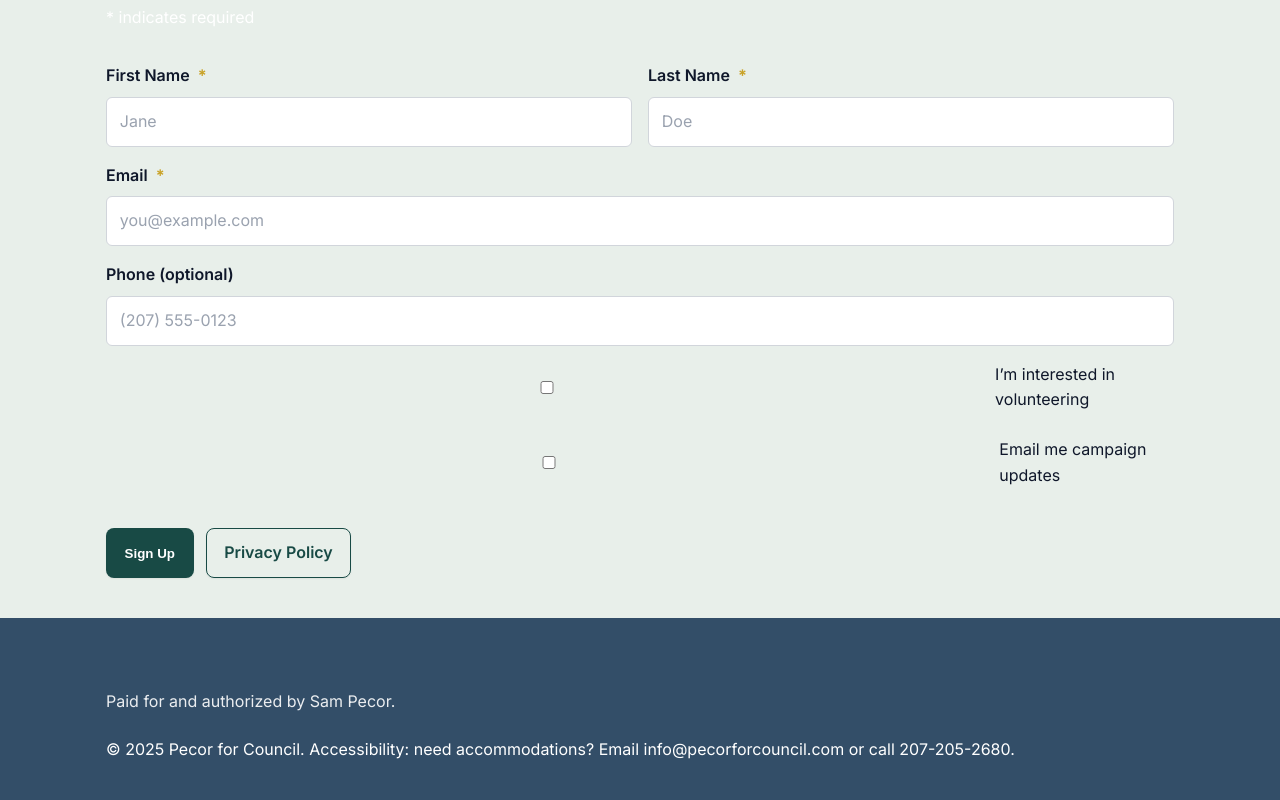
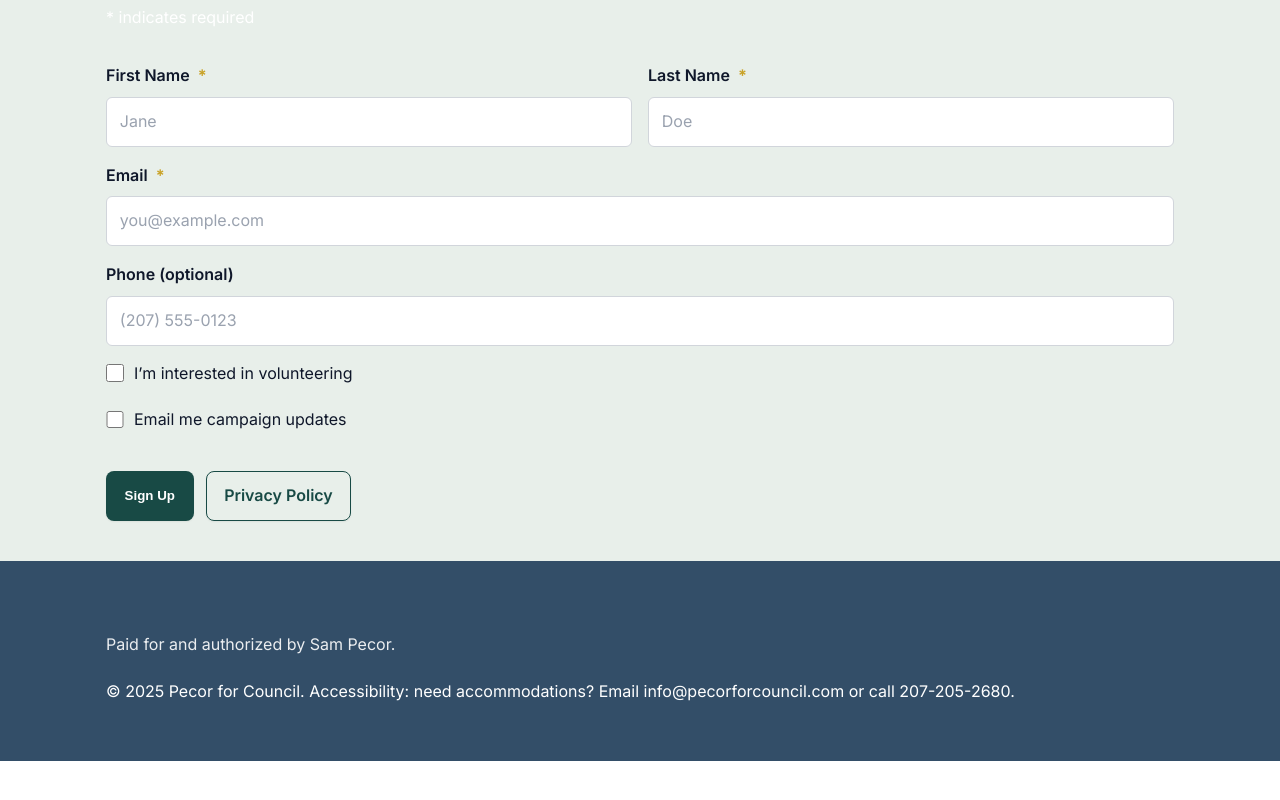
Before and after one commit to super8437/pecorforcouncil-site, a plain HTML site: page index.html in a window 1280 px wide. Shown: the part 2991-3791 px from the top of the page. After the commit the page ends 3752 px from the top, so only its background shows below. Drawn offline with Linux system fonts and the light colour scheme.

Commit message:
Update styles.css

```diff
--- a/css/styles.css
+++ b/css/styles.css
@@ -419,16 +419,27 @@ label .req { color: var(--color-accent); font-weight: 700; margin-left: .25rem;
 
 .form-note.small { color: var(--color-footer-text); margin-bottom: var(--space-4); }
 
+/* Checkboxes: consistent left + vertical alignment */
 .checkbox-row {
-  display: flex; align-items: center; gap: var(--space-2); margin-bottom: var(--space-2);
+  display: grid;                     /* more predictable than flex here */
+  grid-template-columns: 1.25rem 1fr;/* fixed column for the box, text fills */
+  align-items: center;               /* center the box to the first line of text */
+  column-gap: var(--space-2);
+  row-gap: 0;
+  margin-bottom: var(--space-2);
 }
-.checkbox-row input { margin-top: 0.15rem; }
 
-/* Within a checkbox row, display the accompanying label inline so it sits next to the checkbox rather than below */
+.checkbox-row input[type="checkbox"] {
+  width: 1.1rem;
+  height: 1.1rem;
+  margin: 0;                         /* remove the old top nudge */
+  accent-color: var(--color-primary);/* optional: brand color tick */
+}
+
 .checkbox-row label {
-  display: inline-block;
   margin: 0;
   font-weight: 400;
+  line-height: 1.4;                  /* nicer multi-line wrapping */
 }
 
 .form-actions { display: flex; gap: var(--space-3); margin-top: var(--space-4); }
```
